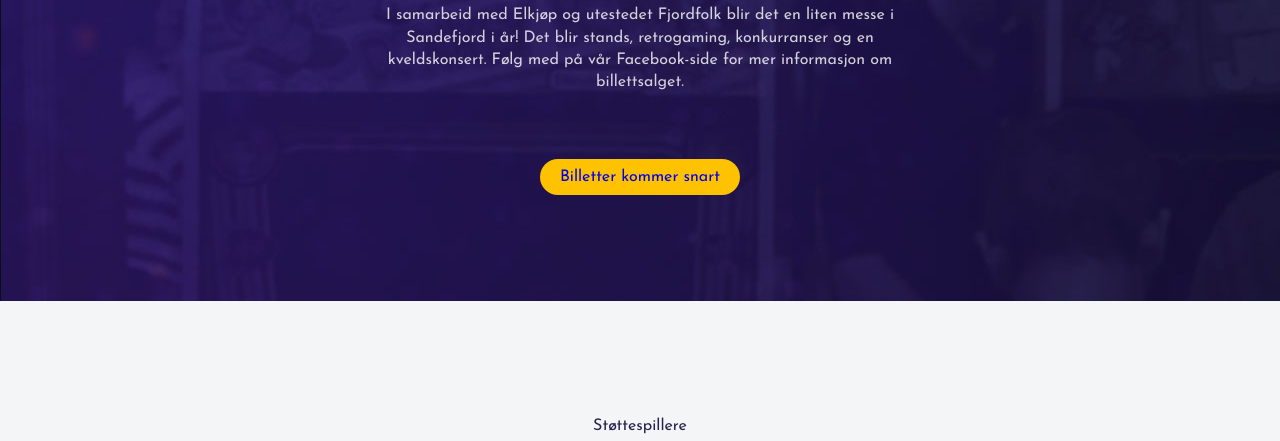
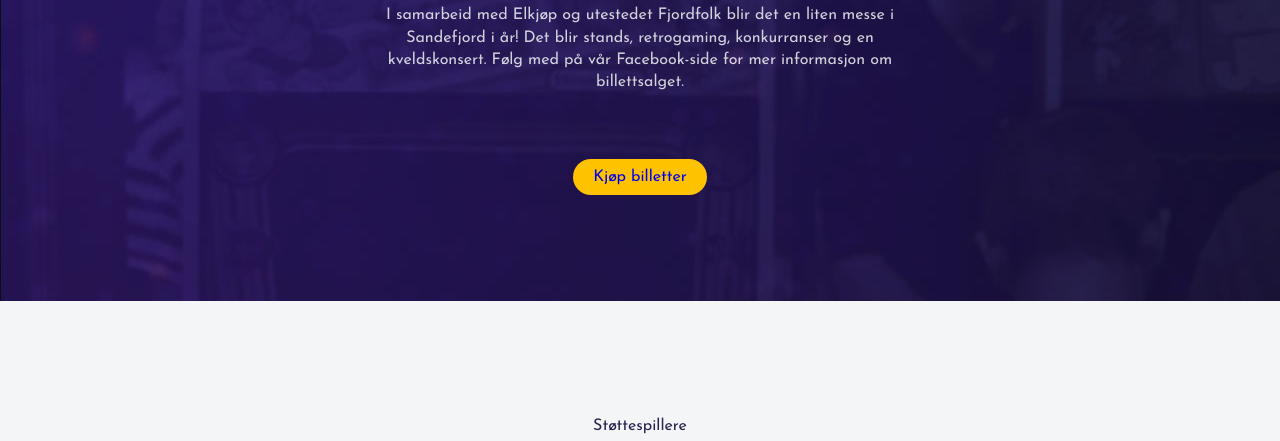
Before and after one commit to retrojorgen/retromessa-2020, a Gatsby site: page / in a window 1280 px wide. Shown: the part 359-800 px from the top of the page. Built offline with nearby package versions, Linux system fonts and the light colour scheme; Gatsby itself is replaced by a stand-in of ours.

Commit message:
lenke til mini-messe

```diff
--- a/src/components/hero.js
+++ b/src/components/hero.js
@@ -104,11 +104,11 @@ const Header = ({ siteTitle }) => (
           </p>
           <AniLink
             cover
-            to="#"
+            to="https://retrospillmessen.hoopla.no/sales/989341619"
             className="action-button yellow"
             target="new_window"
           >
-            Billetter kommer snart
+            Kjøp billetter
           </AniLink>
         </div>
         <div></div>
```
